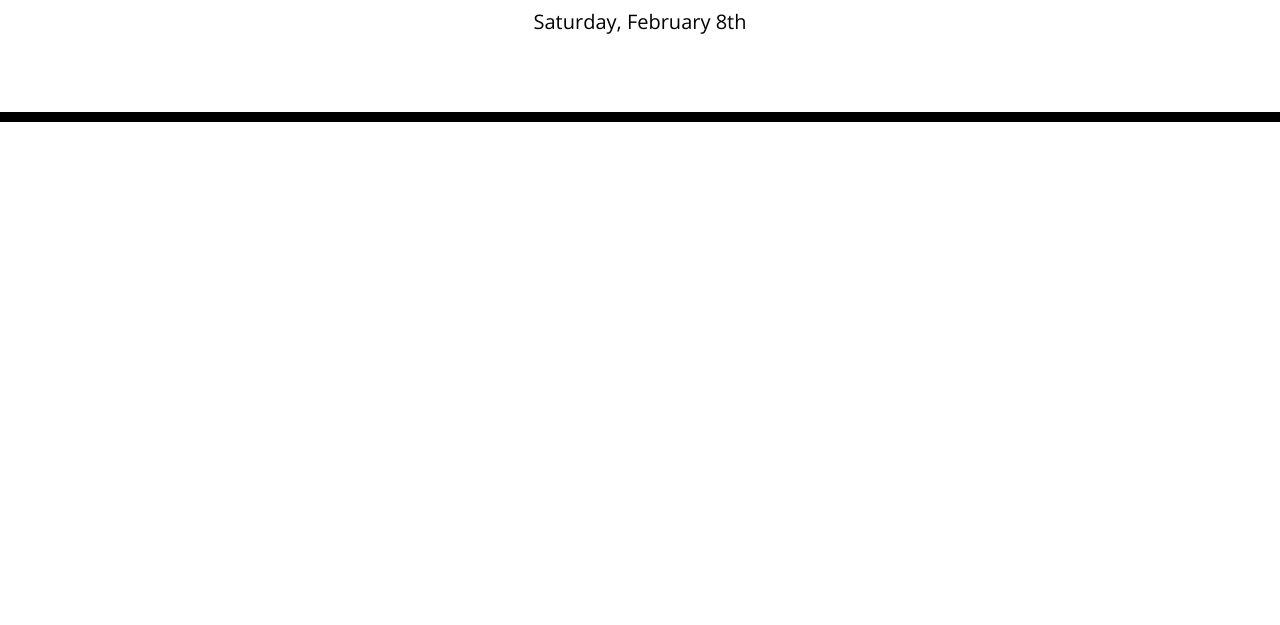
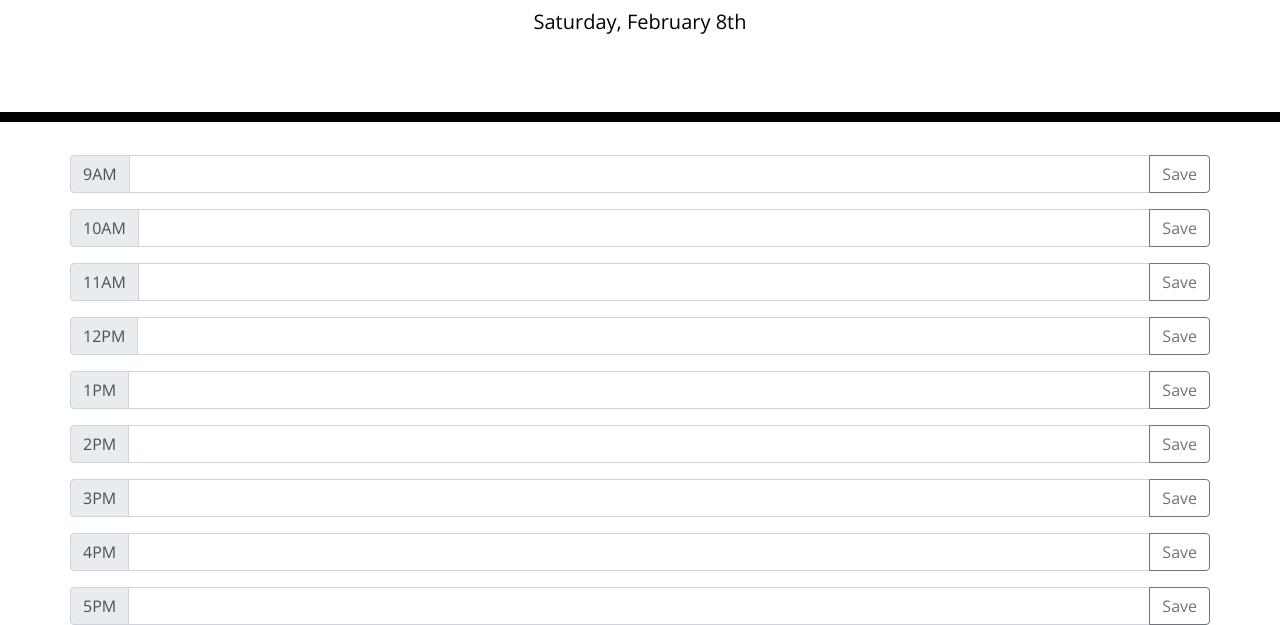
Before and after one commit to parmark/simple-calendar, a plain HTML site: page Develop/index.html in a window 1280 px wide. Shown: the part 182-807 px from the top of the page. Drawn offline with nearby package versions, Linux system fonts and the light colour scheme.

Commit message:
Created timeblocks from 9AM to 5PM on index.html. They are currently non-functional.

```diff
--- a/Develop/index.html
+++ b/Develop/index.html
@@ -30,6 +30,110 @@
     </header>
     <div class="container">
       <!-- Timeblocks go here -->
+      <div class="row">
+        <!-- <div class="col-1 border border-primary border-left-0">
+          <p class="text-center">9AM</p>
+        </div>
+        <div class="col-8">
+
+        </div>
+        <div class="col-1">
+          <button class="btn btn-danger">
+            <span class="fa fa-comment"></span>
+          </button>
+        </div> -->
+
+        <div class="input-group mb-3">
+          <div class="input-group-prepend">
+            <span class="input-group-text">9AM</span>
+          </div>
+          <input type="text" class="form-control">
+          <div class="input-group-append">
+            <button class="btn btn-outline-secondary" type="button">Save</button>
+          </div>
+        </div>
+
+        <div class="input-group mb-3">
+          <div class="input-group-prepend">
+            <span class="input-group-text">10AM</span>
+          </div>
+          <input type="text" class="form-control">
+          <div class="input-group-append">
+            <button class="btn btn-outline-secondary" type="button">Save</button>
+          </div>
+        </div>
+
+        <div class="input-group mb-3">
+          <div class="input-group-prepend">
+            <span class="input-group-text">11AM</span>
+          </div>
+          <input type="text" class="form-control">
+          <div class="input-group-append">
+            <button class="btn btn-outline-secondary" type="button">Save</button>
+          </div>
+        </div>
+
+        <div class="input-group mb-3">
+          <div class="input-group-prepend">
+            <span class="input-group-text">12PM</span>
+          </div>
+          <input type="text" class="form-control">
+          <div class="input-group-append">
+            <button class="btn btn-outline-secondary" type="button">Save</button>
+          </div>
+        </div>
+
+        <div class="input-group mb-3">
+          <div class="input-group-prepend">
+            <span class="input-group-text">1PM</span>
+          </div>
+          <input type="text" class="form-control">
+          <div class="input-group-append">
+            <button class="btn btn-outline-secondary" type="button">Save</button>
+          </div>
+        </div>
+
+        <div class="input-group mb-3">
+          <div class="input-group-prepend">
+            <span class="input-group-text">2PM</span>
+          </div>
+          <input type="text" class="form-control">
+          <div class="input-group-append">
+            <button class="btn btn-outline-secondary" type="button">Save</button>
+          </div>
+        </div>
+
+        <div class="input-group mb-3">
+          <div class="input-group-prepend">
+            <span class="input-group-text">3PM</span>
+          </div>
+          <input type="text" class="form-control">
+          <div class="input-group-append">
+            <button class="btn btn-outline-secondary" type="button">Save</button>
+          </div>
+        </div>
+
+        <div class="input-group mb-3">
+          <div class="input-group-prepend">
+            <span class="input-group-text">4PM</span>
+          </div>
+          <input type="text" class="form-control">
+          <div class="input-group-append">
+            <button class="btn btn-outline-secondary" type="button">Save</button>
+          </div>
+        </div>
+
+        <div class="input-group mb-3">
+          <div class="input-group-prepend">
+            <span class="input-group-text">5PM</span>
+          </div>
+          <input type="text" class="form-control">
+          <div class="input-group-append">
+            <button class="btn btn-outline-secondary" type="button">Save</button>
+          </div>
+        </div>
+      </div>
+
     </div>
 
     <script src="https://code.jquery.com/jquery-3.4.1.min.js"></script>
@@ -37,9 +141,6 @@
     <script type="text/javascript">
 
       $(document).ready(function() {
-
-        var currentDateAndTime = Date(Date.now());// exp: Fri Oct 25 2019 17:40:56 GMT-0400 (Eastern Daylight Time)`
-        var currentHour = new Date().getHours();//Current hour in military time`
 
         init();
 
```
